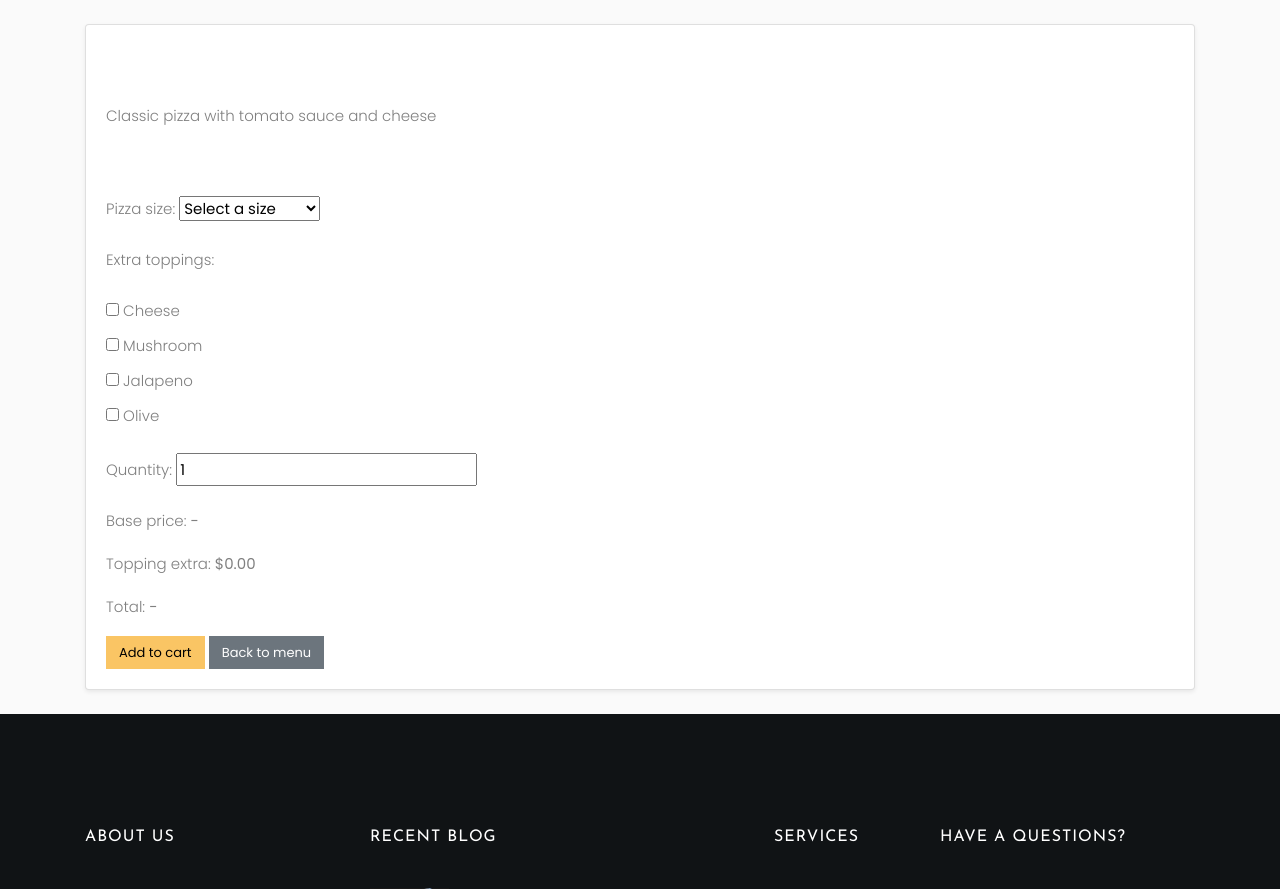
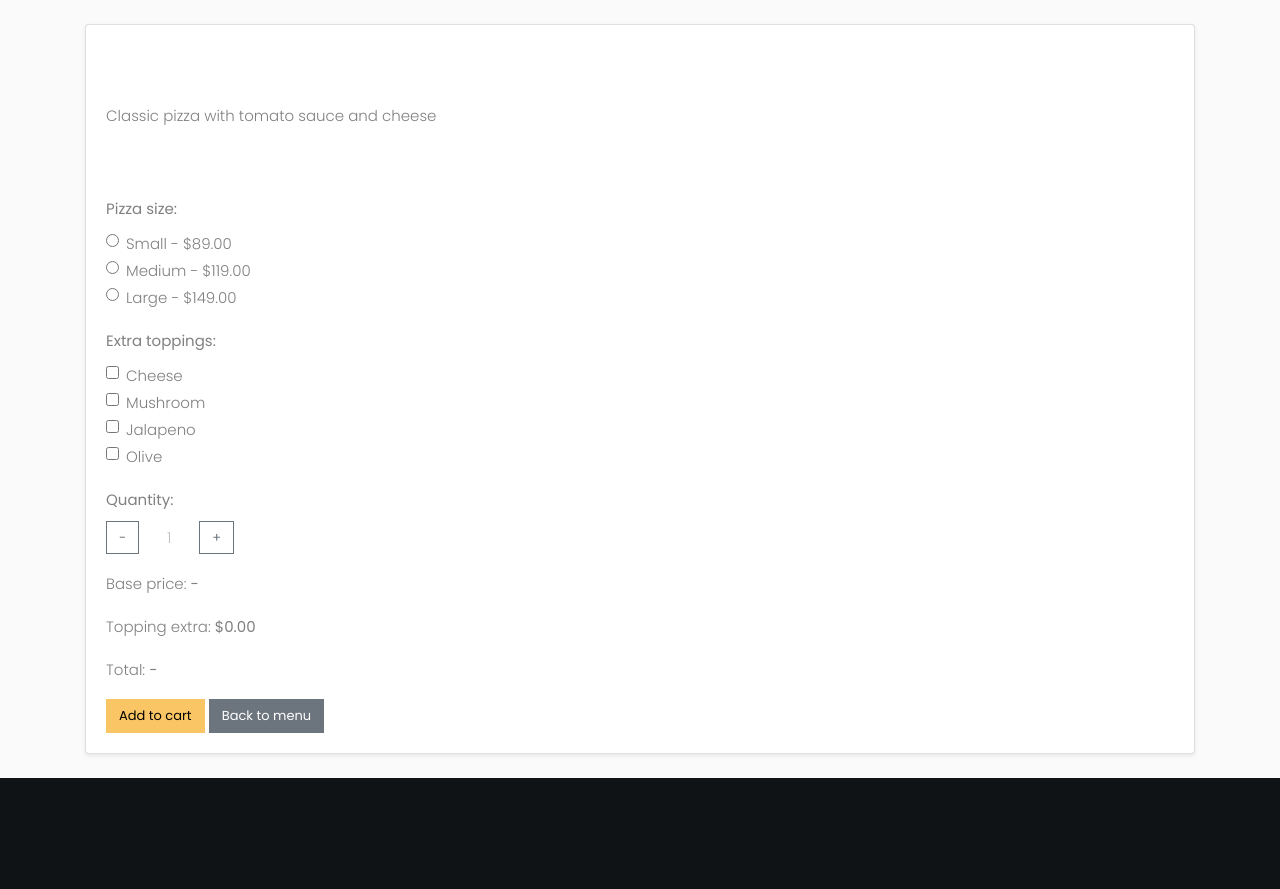
Before and after one commit to floramousavi/pizza_django_project, a Django app: page /menu/pizza/1/ in a window 1280 px wide. Shown: the part 89-978 px from the top of the page. Run offline with Django 5.2, Linux system fonts and the light colour scheme; data comes from the database, SQL or seed files in the repository; both versions use the stored data as it was after the commit; some libraries are stand-ins or nearby versions; some web fonts are replaced.

Commit message:
Improve pizza order page UX

```diff
--- a/menu/templates/menu/pizza_detail.html
+++ b/menu/templates/menu/pizza_detail.html
@@ -12,9 +12,46 @@
 
             <form method="post">
                 {% csrf_token %}
-                {{ form.as_p }}
 
-                <div class="mt-3">
+                <!-- Pizza Size -->
+                <div class="mb-3">
+                    <label><strong>Pizza size:</strong></label><br>
+                    {% for size in form.fields.pizza_size.queryset %}
+                        <div class="form-check">
+                            <input class="form-check-input" type="radio" name="pizza_size" value="{{ size.id }}" id="size_{{ size.id }}">
+                            <label class="form-check-label" for="size_{{ size.id }}">
+                                {{ size.name }} - ${{ size.price }}
+                            </label>
+                        </div>
+                    {% endfor %}
+                </div>
+
+                <!-- Extra Toppings -->
+                <div class="mb-3">
+                    <label><strong>Extra toppings:</strong></label><br>
+                    {% for topping in form.fields.toppings.queryset %}
+                        <div class="form-check">
+                            <input class="form-check-input" type="checkbox" name="toppings" value="{{ topping.id }}" id="topping_{{ topping.id }}">
+                            <label class="form-check-label" for="topping_{{ topping.id }}">
+                                {{ topping.name }}
+                            </label>
+                        </div>
+                    {% endfor %}
+                </div>
+
+                <!-- Quantity -->
+                <div class="mb-3">
+                    <label><strong>Quantity:</strong></label><br>
+                    <div class="d-flex align-items-center" style="gap: 15px;">
+                        <button type="button" class="btn btn-outline-secondary" id="qty-minus">-</button>
+                        <span id="qty-display" style="min-width: 30px; text-align: center;">1</span>
+                        <input type="hidden" name="quantity" id="qty-input" value="1">
+                        <button type="button" class="btn btn-outline-secondary" id="qty-plus">+</button>
+                    </div>
+                </div>
+
+                <!-- Price Display -->
+                <div class="mt-3 mb-3">
                     <p>Base price: <strong id="base-price">-</strong></p>
                     <p>Topping extra: <strong id="topping-price">$0.00</strong></p>
                     <p>Total: <strong id="total-price">-</strong></p>
@@ -37,10 +74,11 @@
         };
 
         function updatePrice() {
-            const sizeSelect = document.querySelector('[name="pizza_size"]');
+            const sizeRadio = document.querySelector('[name="pizza_size"]:checked');
             const toppingCheckboxes = document.querySelectorAll('[name="toppings"]:checked');
 
-            const selectedSize = sizeData[sizeSelect.value];
+            if (!sizeRadio) return;
+            const selectedSize = sizeData[sizeRadio.value];
             if (!selectedSize) return;
 
             const basePrice = selectedSize.price;
@@ -52,9 +90,27 @@
             document.getElementById("total-price").textContent = "$" + total.toFixed(2);
         }
 
-        document.querySelector('[name="pizza_size"]').addEventListener("change", updatePrice);
+        document.querySelectorAll('[name="pizza_size"]').forEach(rb => {
+            rb.addEventListener("change", updatePrice);
+        });
+
         document.querySelectorAll('[name="toppings"]').forEach(cb => {
             cb.addEventListener("change", updatePrice);
         });
+
+        // quantity buttons
+        let qty = 1;
+        document.getElementById("qty-minus").addEventListener("click", () => {
+            if (qty > 1) {
+                qty--;
+                document.getElementById("qty-display").textContent = qty;
+                document.getElementById("qty-input").value = qty;
+            }
+        });
+        document.getElementById("qty-plus").addEventListener("click", () => {
+            qty++;
+            document.getElementById("qty-display").textContent = qty;
+            document.getElementById("qty-input").value = qty;
+        });
     </script>
 {% endblock %}
--- a/menu/views.py
+++ b/menu/views.py
@@ -24,6 +24,7 @@ def menu_list(request):
 
 def pizza_detail(request, pizza_id):
     pizza = get_object_or_404(Pizza, id=pizza_id, available=True)
+    drinks = Drink.objects.filter(available=True)  # added
 
     if request.method == "POST":
         form = AddPizzaToCartForm(request.POST)
@@ -65,6 +66,7 @@ def pizza_detail(request, pizza_id):
         {
             "pizza": pizza,
             "form": form,
+            "drinks": drinks,  # added
         },
     )
 
```
Also changed, not shown: db.sqlite3.
